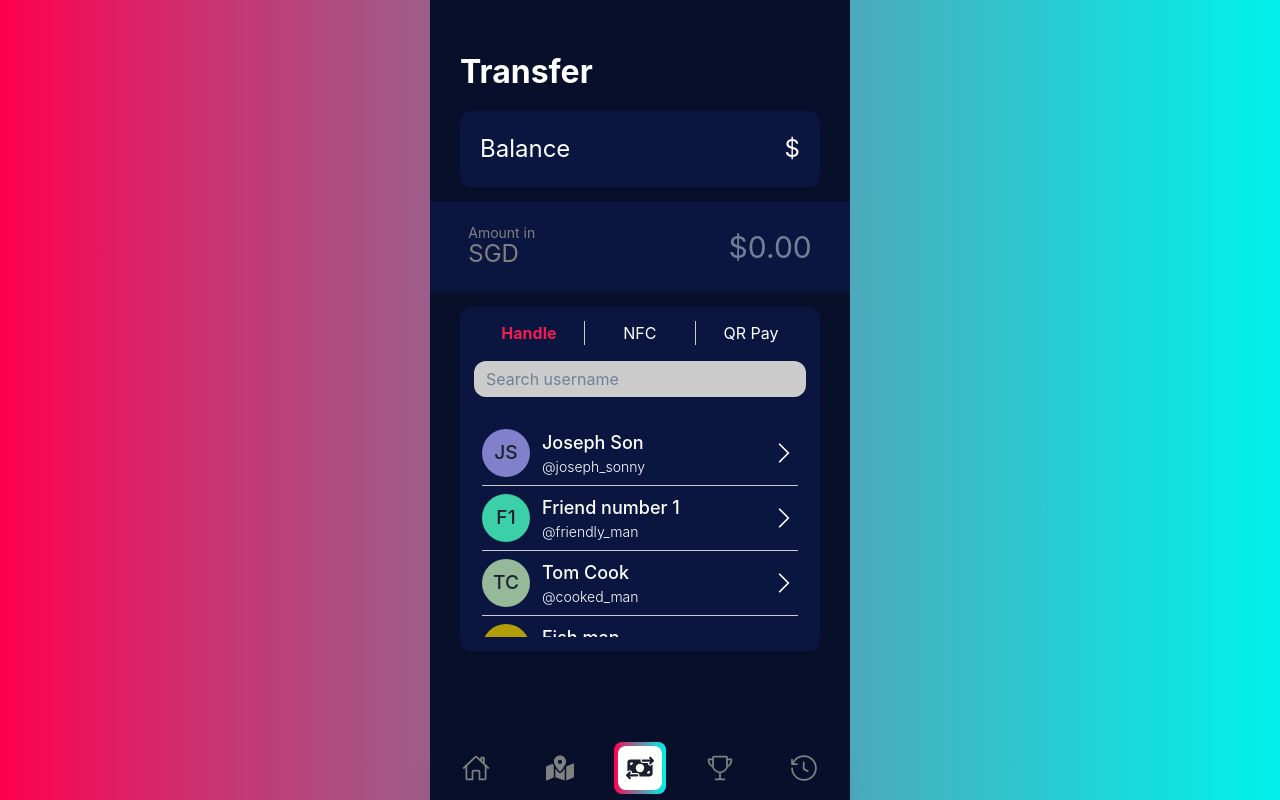
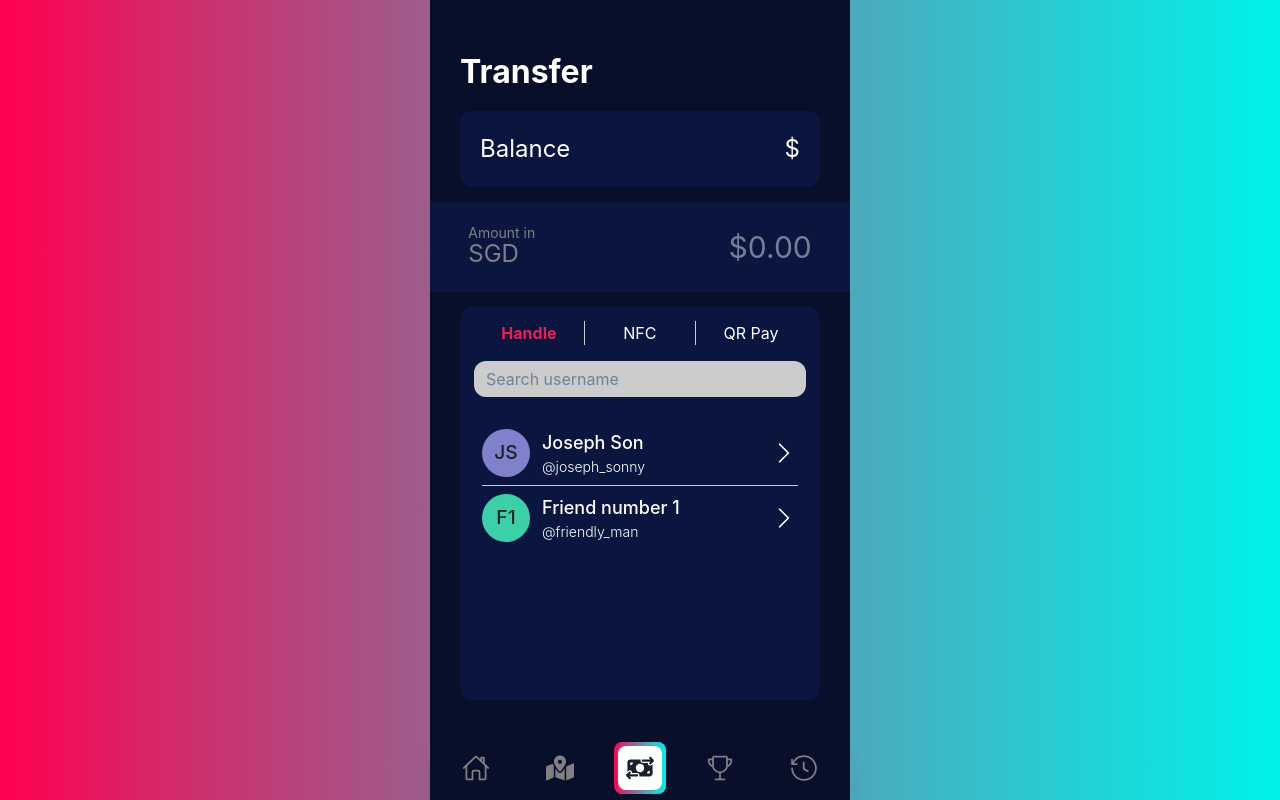
Before and after one commit to Project-Hackathons/tiktok-techjam, a Next.js app in the folder frontend/: page /pay in a window 1280 px wide. Built offline with nearby package versions, Linux system fonts and the light colour scheme; no server answers.

Commit message:
card should take up all available height

```diff
--- a/frontend/src/pages/pay.tsx
+++ b/frontend/src/pages/pay.tsx
@@ -46,8 +46,6 @@ export default function Home() {
   const userList = [
     { name: "Joseph Son", username: "joseph_sonny" },
     { name: "Friend number 1", username: "friendly_man" },
-    { name: "Tom Cook", username: "cooked_man" },
-    { name: "Fish man", username: "fish_guy" },
   ];
 
   // const handleConfirmTransaction = () => {
--- a/frontend/src/styles/Pay.module.css
+++ b/frontend/src/styles/Pay.module.css
@@ -39,9 +39,9 @@
 
 .formContainer {
   display: flex;
+  flex: 1;
   flex-direction: column;
   width: 100%;
-  height: 43vh;
   padding: 14px;
   border-radius: var(--border-radius);
   background-color: var(--color-darkerBlack);
```
